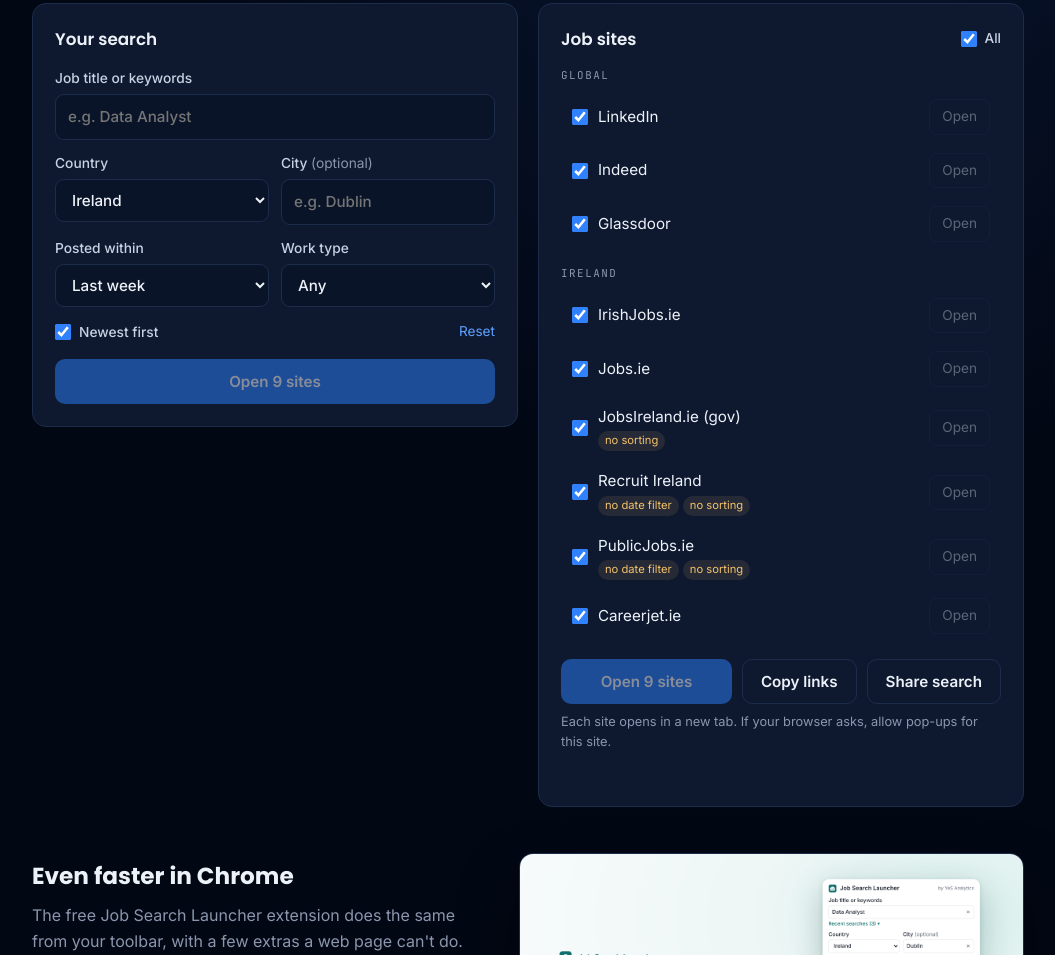
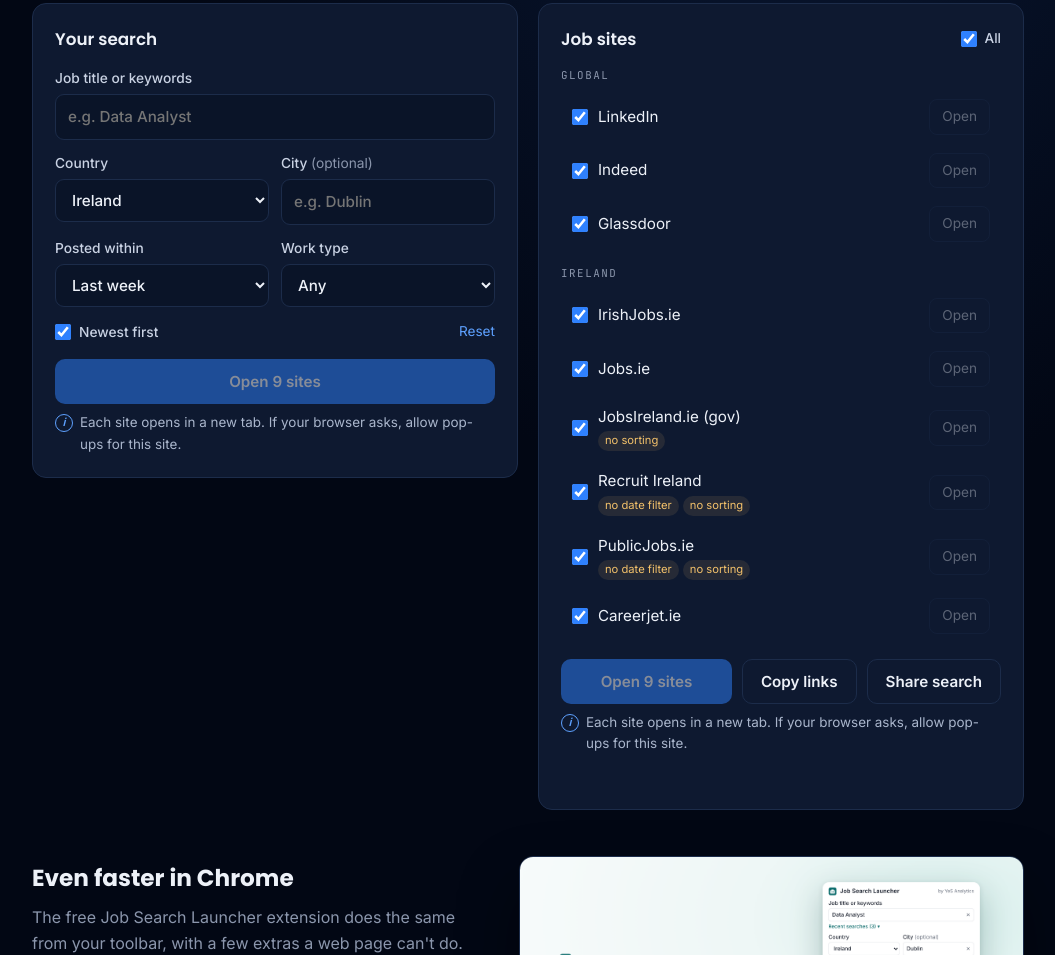
Before and after one commit to MrGenius12/yes-analytics, a plain HTML site: page tools/job-search/index.html in a window 1280 px wide. Shown: the part 307-1262 px from the top of the page, without its empty margins (112-1167 px from the left). Drawn offline with Linux system fonts and the light colour scheme.

Commit message:
Job search tool: pop-up hint under both Open buttons
- Hint now sits right under the Open button in the search form (and under the
  one in the sites list), with an info icon and brighter text
- The pop-up callout appears under the button that was pressed
- Fix: hint stayed visible when hidden (display:flex overrode [hidden])

Co-Authored-By: Claude Opus 5.5 <noreply@anthropic.com>
Claude-Session: https://claude.ai/code/session_01U4QvAi3w2BzmQQpWLzHwtm

```diff
--- a/tools/job-search/index.html
+++ b/tools/job-search/index.html
@@ -94,7 +94,9 @@
   .status{min-height:22px; margin-top:10px; font-size:0.88rem; color:var(--text-muted);}
   .status.warn{color:var(--warn);}
   .btn-primary.stepping{background:#1f6fe0;}
-  .hint{margin-top:8px; font-size:0.8rem; color:var(--text-muted);}
+  .hint{margin-top:8px; font-size:0.84rem; color:#aab6cc; display:flex; gap:7px; align-items:flex-start;}
+  .hint[hidden]{display:none;}
+  .hint::before{content:'i'; flex:none; width:16px; height:16px; margin-top:2px; border-radius:50%; border:1px solid var(--blue-soft); color:var(--blue-soft); font-size:0.7rem; font-weight:700; line-height:14px; text-align:center; font-style:italic;}
   .popup-help{margin-top:14px; padding:14px 16px; border-radius:12px; border:1px solid rgba(244,194,107,0.35);
     background:rgba(244,194,107,0.07); font-size:0.9rem; color:#e9dcc0;}
   .popup-help strong{color:var(--warn);}
@@ -326,6 +328,7 @@
         <button type="button" class="link" id="resetForm">Reset</button>
       </div>
       <div class="actions"><button type="submit" class="btn btn-primary" id="openAllTop">Open selected</button></div>
+      <p class="hint open-hint">Each site opens in a new tab. If your browser asks, allow pop-ups for this site.</p>
     </form>
 
     <div class="card">
@@ -339,7 +342,7 @@
         <button type="button" class="btn btn-ghost" id="copyLinks">Copy links</button>
         <button type="button" class="btn btn-ghost" id="shareSearch" title="Copy a link to this page with your search filled in">Share search</button>
       </div>
-      <p class="hint" id="openHint">Each site opens in a new tab. If your browser asks, allow pop-ups for this site.</p>
+      <p class="hint open-hint">Each site opens in a new tab. If your browser asks, allow pop-ups for this site.</p>
       <div class="popup-help" id="popupHelp" hidden role="status">
         <strong id="popupHelpTitle">Your browser opened 1 of 9 sites.</strong>
         <ol>
@@ -633,9 +636,15 @@
     $("popupHowText").innerHTML = html;
     $("popupHelpTitle").textContent = `Your browser opened ${opened} of ${total} sites.`;
     $("popupHelp").hidden = false;
-    $("openHint").hidden = true;
+    setHints(true);
   }
-  function hidePopupHelp() { $("popupHelp").hidden = true; $("openHint").hidden = popupsOk(); }
+  const setHints = (hidden) => document.querySelectorAll(".open-hint").forEach((h) => (h.hidden = hidden));
+  function hidePopupHelp() { $("popupHelp").hidden = true; setHints(popupsOk()); }
+  // Show the callout right under the button that was pressed.
+  function placePopupHelp(fromId) {
+    const hint = $(fromId).closest(".actions").nextElementSibling;
+    hint.after($("popupHelp"));
+  }
   function markProgress() {
     const pending = new Set(queue.map((x) => x.id));
     document.querySelectorAll("#sites .site").forEach((row) => {
@@ -659,7 +668,7 @@
     if ($("popupHelp")) hidePopupHelp();
   }
 
-  function openAll() {
+  function openAll(fromId) {
     readForm();
     if (!state.keywords) { $("keywords").focus(); return; }
     const q = query();
@@ -686,10 +695,11 @@
       queue = blocked; queueTotal = sites.length; queueSites = new Set(sites.map((x) => x.id));
       setPopupsOk(false);
       setOpenLabels(stepLabel(), true); markProgress();
+      placePopupHelp(typeof fromId === "string" ? fromId : "openAll");
       showPopupHelp(sites.length - blocked.length, sites.length);
       setStatus("");
     } else {
-      if (sites.length > 1) { setPopupsOk(true); $("openHint").hidden = true; }
+      if (sites.length > 1) { setPopupsOk(true); setHints(true); }
       setStatus(`Opened ${sites.length} site${sites.length === 1 ? "" : "s"}.`);
     }
   }
@@ -705,15 +715,15 @@
     state = { ...DEFAULTS, ...saved, selected: saved.selected || {}, history: saved.history || [] };
     fromUrl();
     fillForm();
-    $("openHint").hidden = popupsOk();
+    setHints(popupsOk());
     if (STORE_URL) $("storeCta").innerHTML = `<a class="btn btn-primary" style="flex:none" href="${STORE_URL}" target="_blank" rel="noopener">Add to Chrome, it's free</a>`;
 
     const onChange = () => { readForm(); updateClear(); renderSites(); save(); };
     ["keywords", "city"].forEach((id) => $(id).addEventListener("input", onChange));
     ["period", "workType", "newest"].forEach((id) => $(id).addEventListener("change", onChange));
     $("country").addEventListener("change", () => { readForm(); renderCities(); renderSites(); save(); });
-    $("form").addEventListener("submit", (e) => { e.preventDefault(); openAll(); });
-    $("keywords").addEventListener("keydown", (e) => { if (e.key === "Enter") { e.preventDefault(); openAll(); } });
+    $("form").addEventListener("submit", (e) => { e.preventDefault(); openAll("openAllTop"); });
+    $("keywords").addEventListener("keydown", (e) => { if (e.key === "Enter") { e.preventDefault(); openAll("openAllTop"); } });
 
     document.addEventListener("click", (e) => {
       const clr = e.target.closest(".clear");
@@ -739,7 +749,7 @@
       Object.assign(state, { keywords: "", city: "", period: DEFAULTS.period, workType: "any", newest: true });
       fillForm(); save(); $("keywords").focus();
     });
-    $("openAll").addEventListener("click", openAll);
+    $("openAll").addEventListener("click", () => openAll("openAll"));
     $("copyLinks").addEventListener("click", () => {
       readForm();
       if (!state.keywords) { $("keywords").focus(); return; }
```
